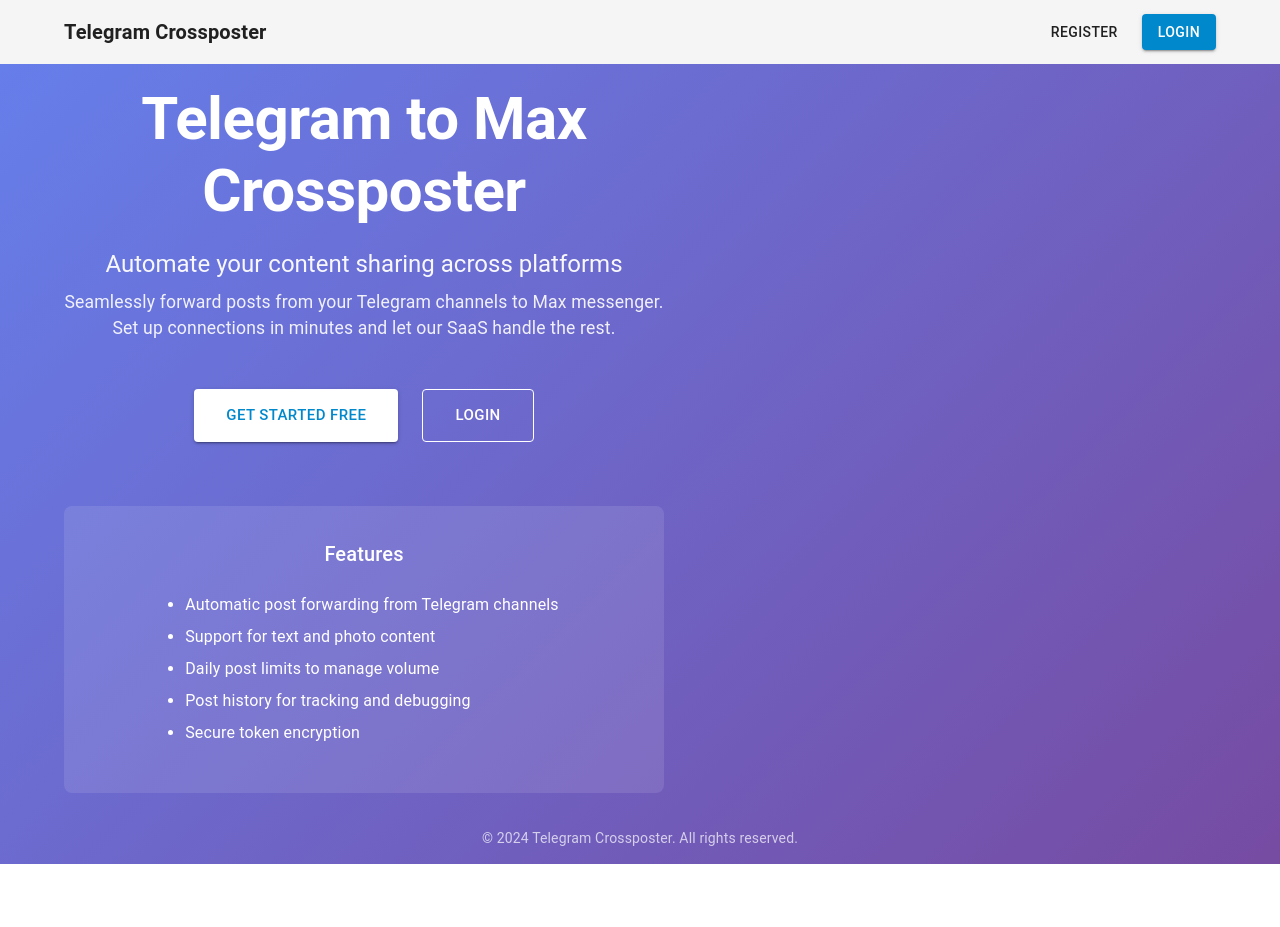
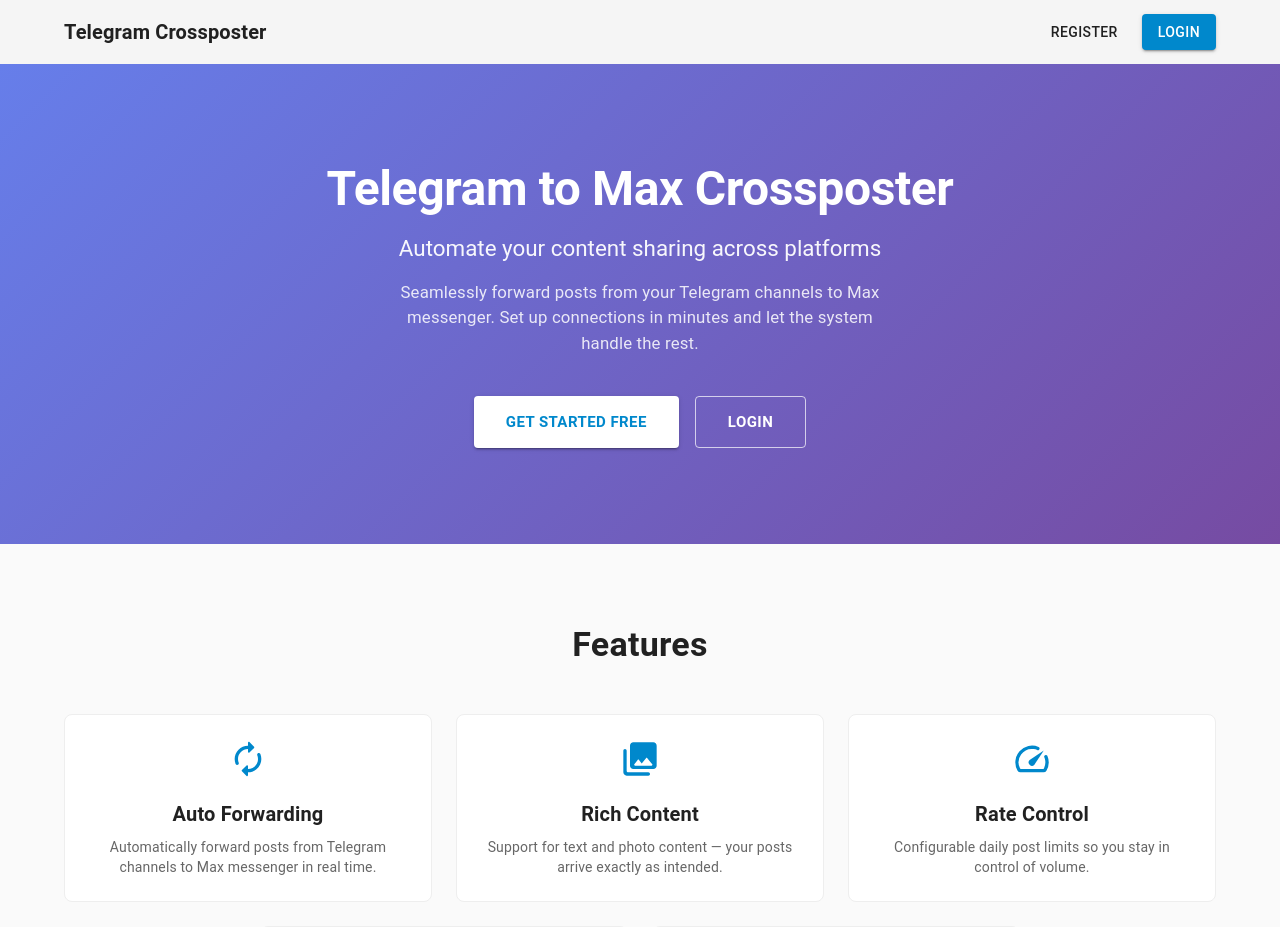
Before and after one commit to fresh-fx59/crossposting-telegram-to-max-saas, a React (Vite) app in the folder frontend/: page / in a window 1280 px wide. Shown: the top 927 px of the page. Before the commit the page ends 864 px from the top, so only its background shows below. Built offline with nearby package versions, Linux system fonts and the light colour scheme; no server answers.

Commit message:
Redesign landing page with centered layout and feature cards
Co-Authored-By: Claude Opus 4.6 <noreply@anthropic.com>

```diff
--- a/frontend/src/pages/Landing.tsx
+++ b/frontend/src/pages/Landing.tsx
@@ -2,46 +2,90 @@ import {
   Box,
   Button,
   Container,
+  Grid,
+  Paper,
   Stack,
   Typography,
   useTheme,
 } from '@mui/material';
+import {
+  AutorenewRounded,
+  PhotoLibraryRounded,
+  SpeedRounded,
+  HistoryRounded,
+  LockRounded,
+} from '@mui/icons-material';
 import { Link as RouterLink } from 'react-router-dom';
+
+const features = [
+  {
+    icon: AutorenewRounded,
+    title: 'Auto Forwarding',
+    description: 'Automatically forward posts from Telegram channels to Max messenger in real time.',
+  },
+  {
+    icon: PhotoLibraryRounded,
+    title: 'Rich Content',
+    description: 'Support for text and photo content — your posts arrive exactly as intended.',
+  },
+  {
+    icon: SpeedRounded,
+    title: 'Rate Control',
+    description: 'Configurable daily post limits so you stay in control of volume.',
+  },
+  {
+    icon: HistoryRounded,
+    title: 'Post History',
+    description: 'Full history of every forwarded post for tracking and debugging.',
+  },
+  {
+    icon: LockRounded,
+    title: 'Secure by Default',
+    description: 'All tokens and credentials are encrypted at rest. Your data stays safe.',
+  },
+];
 
 export default function Landing() {
   const theme = useTheme();
 
   return (
+    <Box sx={{ minHeight: '100vh', display: 'flex', flexDirection: 'column' }}>
+      {/* Hero */}
       <Box
         sx={{
-        minHeight: '100vh',
-        display: 'flex',
-        flexDirection: 'column',
           background: 'linear-gradient(135deg, #667eea 0%, #764ba2 100%)',
-      }}
-    >
-      <Container maxWidth="lg" sx={{ flexGrow: 1, display: 'flex', alignItems: 'center' }}>
-        <Box
-          sx={{
-            maxWidth: 600,
           color: 'white',
+          py: { xs: 8, md: 12 },
           textAlign: 'center',
         }}
       >
-          <Typography variant="h2" component="h1" gutterBottom fontWeight="bold">
+        <Container maxWidth="md">
+          <Typography
+            variant="h2"
+            component="h1"
+            gutterBottom
+            fontWeight="bold"
+            sx={{ fontSize: { xs: '2rem', md: '3rem' } }}
+          >
             Telegram to Max Crossposter
           </Typography>
 
-          <Typography variant="h5" gutterBottom sx={{ opacity: 0.95 }}>
+          <Typography
+            variant="h5"
+            sx={{ opacity: 0.95, mb: 2, fontSize: { xs: '1.1rem', md: '1.4rem' } }}
+          >
             Automate your content sharing across platforms
           </Typography>
 
-          <Typography variant="body1" sx={{ mb: 6, opacity: 0.9, fontSize: '1.1rem' }}>
+          <Typography
+            variant="body1"
+            sx={{ mb: 5, opacity: 0.85, fontSize: '1.05rem', maxWidth: 520, mx: 'auto' }}
+          >
             Seamlessly forward posts from your Telegram channels to Max messenger.
-            Set up connections in minutes and let our SaaS handle the rest.
+            Set up connections in minutes and let the system handle the rest.
           </Typography>
 
-          <Stack direction="row" spacing={3} justifyContent="center" sx={{ mb: 8 }}>
+          <Stack direction="row" spacing={2} justifyContent="center" flexWrap="wrap">
             <Button
               component={RouterLink}
               to="/register"
@@ -50,6 +94,7 @@ export default function Landing() {
               sx={{
                 bgcolor: 'white',
                 color: theme.palette.primary.main,
+                fontWeight: 600,
                 '&:hover': { bgcolor: 'grey.100' },
                 px: 4,
                 py: 1.5,
@@ -63,9 +108,10 @@ export default function Landing() {
               variant="outlined"
               size="large"
               sx={{
-                borderColor: 'white',
+                borderColor: 'rgba(255,255,255,0.7)',
                 color: 'white',
-                '&:hover': { borderColor: 'grey.300', bgcolor: 'rgba(255,255,255,0.1)' },
+                fontWeight: 600,
+                '&:hover': { borderColor: 'white', bgcolor: 'rgba(255,255,255,0.1)' },
                 px: 4,
                 py: 1.5,
               }}
@@ -73,35 +119,54 @@ export default function Landing() {
               Login
             </Button>
           </Stack>
+        </Container>
+      </Box>
 
-          <Box sx={{ mt: 8, py: 4, bgcolor: 'rgba(255,255,255,0.1)', borderRadius: 2 }}>
-            <Typography variant="h6" gutterBottom>
+      {/* Features */}
+      <Box sx={{ flexGrow: 1, py: { xs: 6, md: 10 }, bgcolor: 'grey.50' }}>
+        <Container maxWidth="lg">
+          <Typography
+            variant="h4"
+            component="h2"
+            textAlign="center"
+            fontWeight="bold"
+            sx={{ mb: 6 }}
+          >
             Features
           </Typography>
-            <Box component="ul" sx={{ textAlign: 'left', display: 'inline-block', pl: 2 }}>
-              <Typography component="li" sx={{ mb: 1 }}>
-                Automatic post forwarding from Telegram channels
+
+          <Grid container spacing={3} justifyContent="center">
+            {features.map((f) => (
+              <Grid item xs={12} sm={6} md={4} key={f.title}>
+                <Paper
+                  elevation={0}
+                  sx={{
+                    p: 3,
+                    height: '100%',
+                    textAlign: 'center',
+                    border: '1px solid',
+                    borderColor: 'grey.200',
+                    borderRadius: 2,
+                  }}
+                >
+                  <f.icon sx={{ fontSize: 40, color: 'primary.main', mb: 1.5 }} />
+                  <Typography variant="h6" gutterBottom fontWeight={600}>
+                    {f.title}
                   </Typography>
-              <Typography component="li" sx={{ mb: 1 }}>
-                Support for text and photo content
+                  <Typography variant="body2" color="text.secondary">
+                    {f.description}
                   </Typography>
-              <Typography component="li" sx={{ mb: 1 }}>
-                Daily post limits to manage volume
-              </Typography>
-              <Typography component="li" sx={{ mb: 1 }}>
-                Post history for tracking and debugging
-              </Typography>
-              <Typography component="li" sx={{ mb: 0 }}>
-                Secure token encryption
-              </Typography>
+                </Paper>
+              </Grid>
+            ))}
+          </Grid>
+        </Container>
       </Box>
-          </Box>
-        </Box>
-      </Container>
 
-      <Box component="footer" sx={{ py: 2, textAlign: 'center', opacity: 0.7, color: 'white' }}>
-        <Typography variant="body2">
-          © 2024 Telegram Crossposter. All rights reserved.
+      {/* Footer */}
+      <Box component="footer" sx={{ py: 3, textAlign: 'center', bgcolor: 'grey.100' }}>
+        <Typography variant="body2" color="text.secondary">
+          © {new Date().getFullYear()} Telegram Crossposter
         </Typography>
       </Box>
     </Box>
```
Lines whose indentation alone changed are shown as unchanged.
